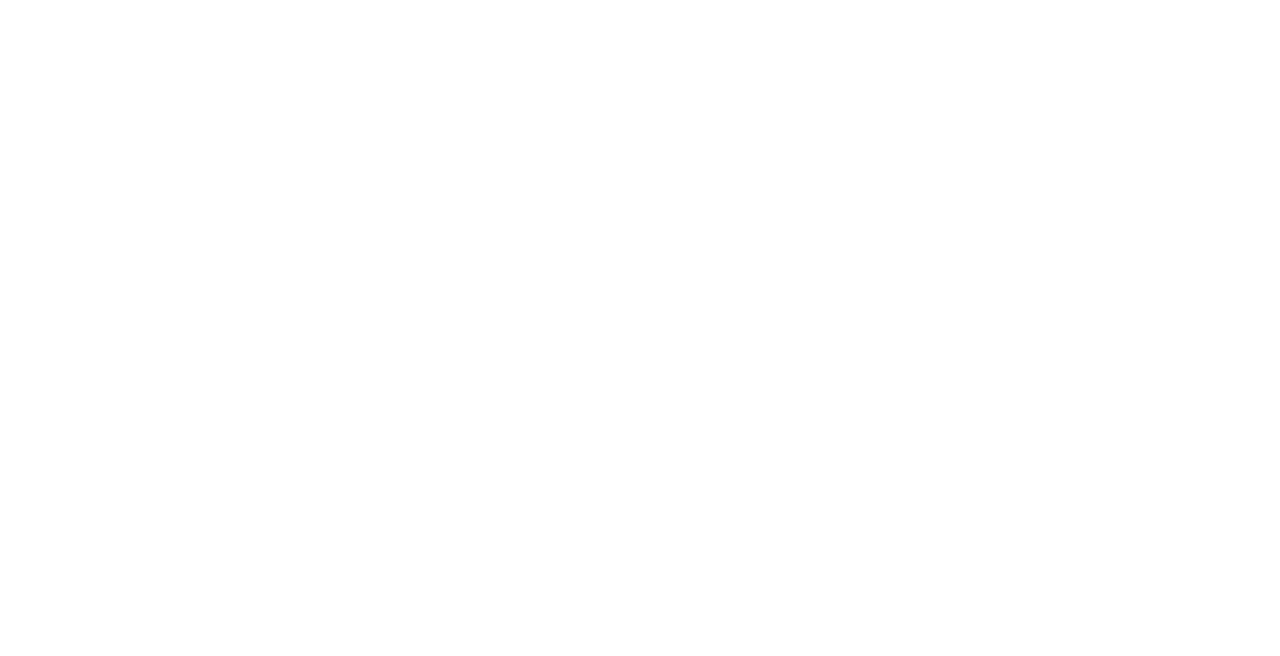
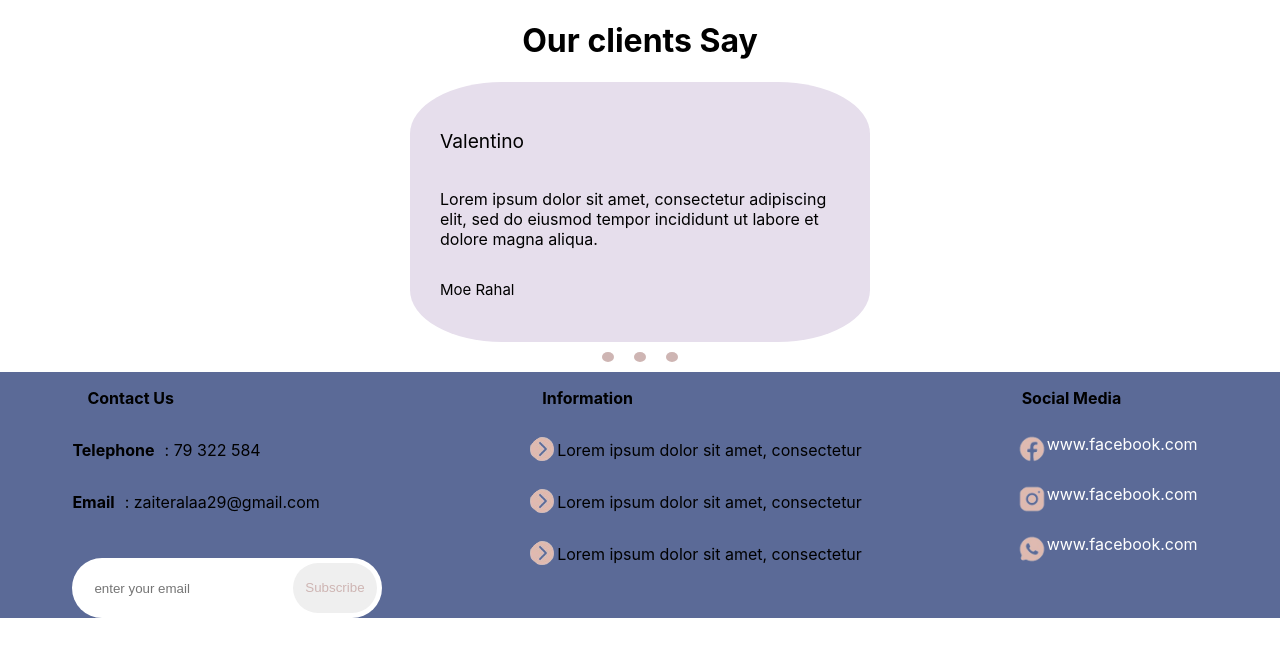
Before and after one commit to AlaaZaiter/Perfumes-Frontend, a React (Create React App) app: page / in a window 1280 px wide. Shown: the top 656 px of the page. Built offline with nearby package versions, Linux system fonts and the light colour scheme.

Commit message:
footer ready

```diff
--- /dev/null
+++ b/src/ComponentCSS/FooterAndOurClients.css
@@ -0,0 +1,123 @@
+.FooterAndOurClientsContainer{
+    display: flex;
+    flex-direction: column;
+    align-items: center;
+    width: 100%;
+
+}
+.FooterAndOurClientsContainer > div >h1{
+    text-align: center;
+}
+.subOurClients{
+    display: flex;
+    flex-direction: column;
+    align-items: start;
+    background-color: #E6DEEC;
+    justify-content: center;
+    width: 400px;
+    height: 200px;
+    border-radius: 20%;
+    padding: 30px;
+}
+.subOurClients p:first-child{
+    font-size: larger;
+}
+.subOurClients p:nth-child(3){
+    font-size: 15px;
+}
+
+.subOurClientsBTN{
+    display: flex;
+    justify-content: center;
+}
+.subOurClientsBTN button{
+    background-color: #CEB5B3;
+    width: 10px;
+    height: 10px;
+    border: none;
+    margin: 10px;
+    border-radius: 50%;
+}
+.FooterContainer{
+    width: 100%;
+    background-color: #5B6A97;
+    display: flex;
+    flex-direction: row;
+    justify-content: space-around;
+}
+.FooterContainer > div{
+    display: flex;
+    flex-direction: column;
+}
+.InformationDiv{
+    display: flex;
+    flex-direction: column;
+}
+.SocialDiv{
+    display: flex;
+    flex-direction: column;
+}
+.InformationDiv > div {
+    display: flex;
+    flex-direction: row;
+}
+.InformationDiv  div img {
+    width: 30px;
+    height:30px;
+    border-radius: 50%;
+    margin-top: 10px;
+}
+.SocialDiv  div img {
+    width: 30px;
+    height:30px;
+    border-radius: 50%;
+}
+.SocialDiv  > div {
+    display: flex;
+    flex-direction: row;
+    justify-content: space-between;
+    margin: 10px;
+}
+.ContactFooterP{
+font-weight: bold;
+margin-left: 15px;
+}
+.SocialDiv a {
+    text-decoration: none;
+    color: white;
+}
+.SocialDiv a:hover {
+    text-decoration: underline;
+}
+.FooterContainer > div > div{
+    display: flex;
+    flex-direction: row;
+}
+.FooterContainer > div > div > p:first-child{
+    margin-right:10px;
+    font-weight: bold;
+}
+.FooterInputContainer{
+    border-radius: 30px;
+    border: none;
+    background-color: white;
+    padding: 5px;
+    height: 50px;
+    width:300px;
+    margin-top: 30px;
+}
+.FooterInputContainer input{
+border: none;
+border-radius: 30px;
+margin-left: 15px;
+height: 100%;
+width: 70%;
+
+}
+.FooterInputContainer button{
+    border-radius: 30px;
+    border: none;
+    color: #CEB5B3;
+    height: 50px;
+    width: 30%;
+}
--- a/src/Components/HomePage.jsx
+++ b/src/Components/HomePage.jsx
@@ -1,6 +1,8 @@
+import FooterAndOurClients from "./FooterAndOurClients";
 function HomePage() {
     return (
       <div>
+        <FooterAndOurClients/>
       </div>
     );
   }
```
